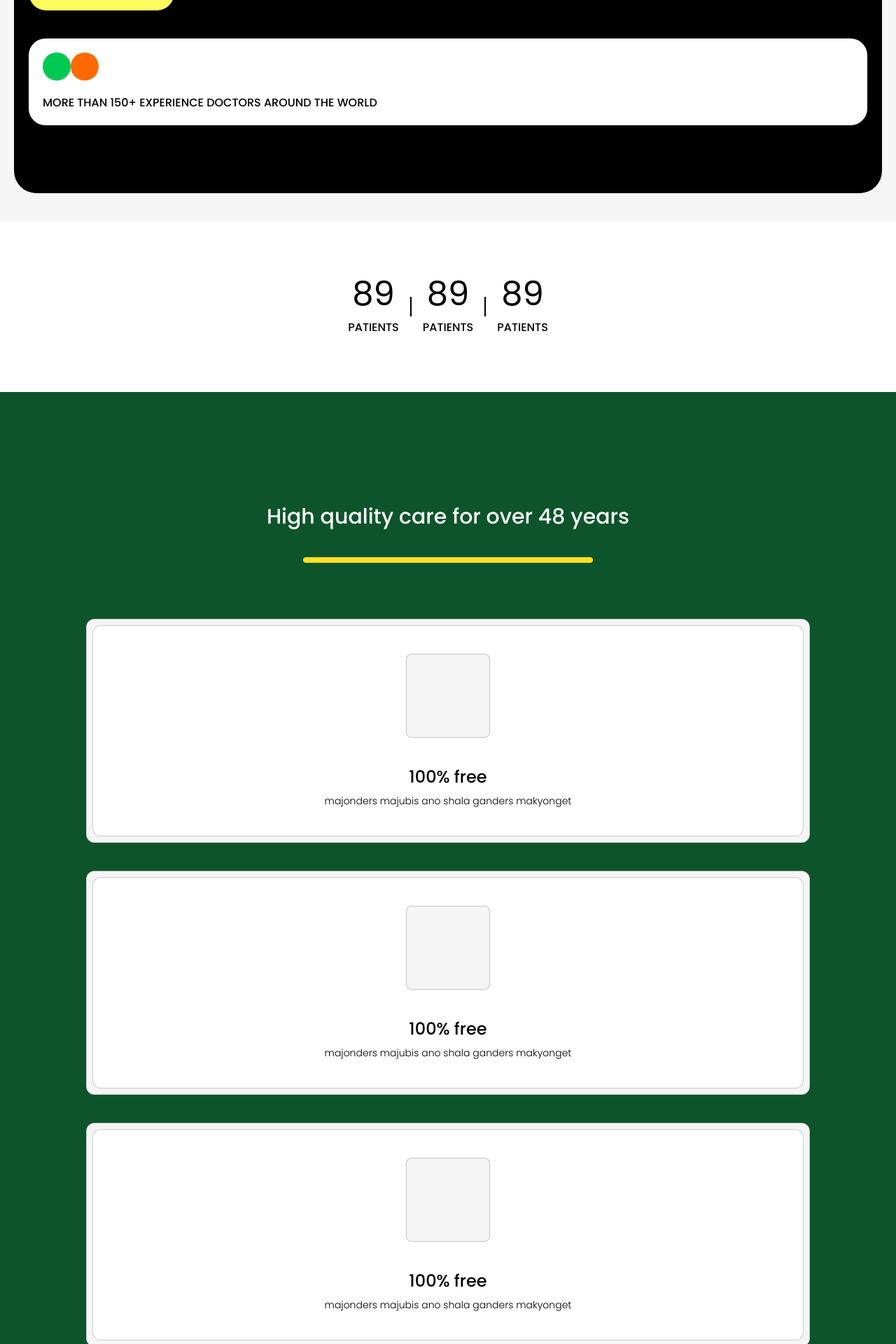
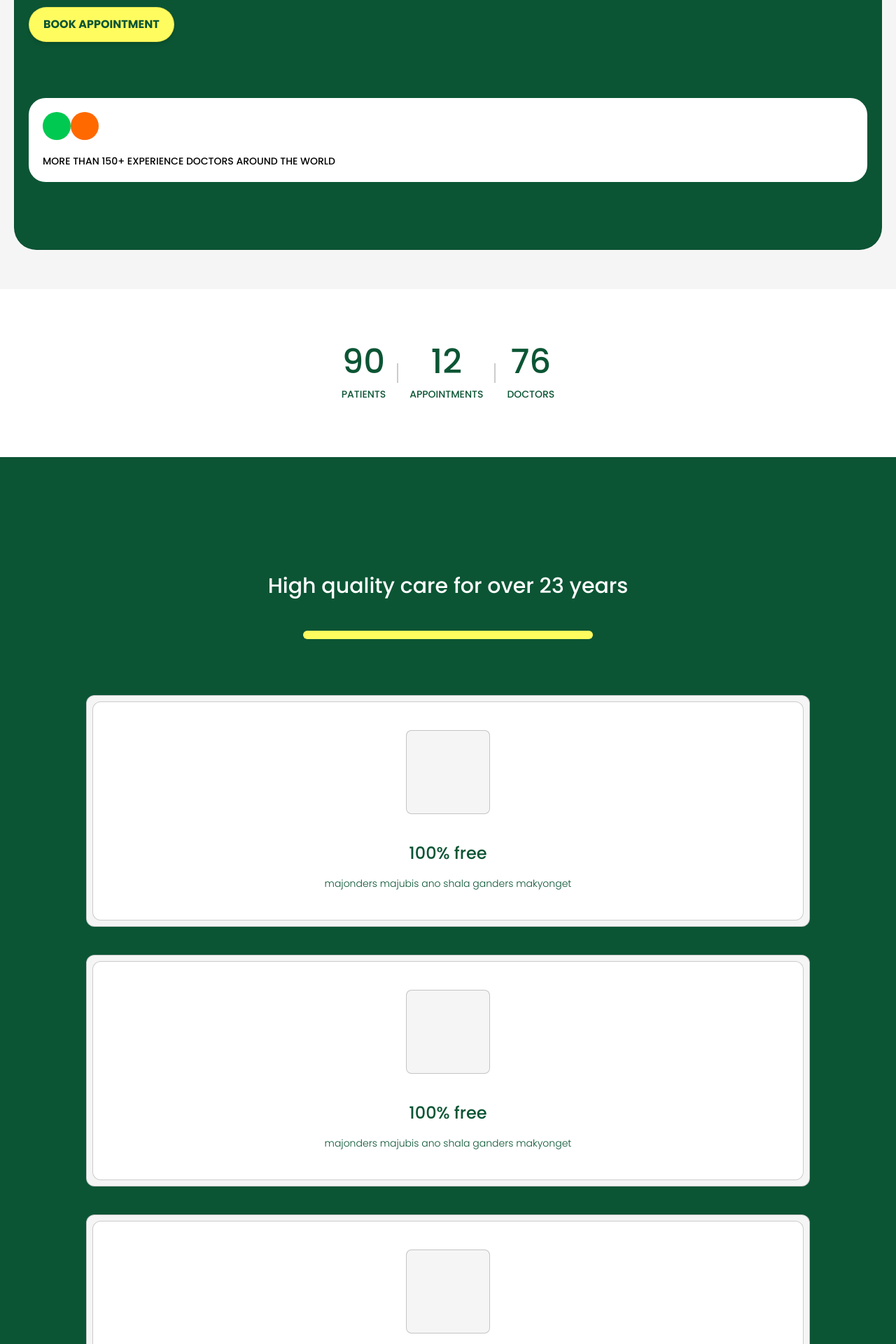
Before and after one commit to wilhelmusolejr/WMSU-Online-Consultation-Clinic, a React (Vite) app in the folder client/: page / in a window 1280 px wide. Shown: the part 880-2800 px from the top of the page at 70% size. Built offline with nearby package versions, Linux system fonts and the light colour scheme.

Commit message:
feat: use components.

```diff
--- a/client/src/App.jsx
+++ b/client/src/App.jsx
@@ -3,23 +3,29 @@ import "./App.css";
 
 // FONTAWESOME
 import { FontAwesomeIcon } from "@fortawesome/react-fontawesome";
-import { faBars, faInfoCircle } from "@fortawesome/free-solid-svg-icons";
+import {
+  faBars,
+  faFireBurner,
+  faInfoCircle,
+} from "@fortawesome/free-solid-svg-icons";
+import FeatureCard from "./components/FeatureCard";
+import Heading from "./components/section/Heading";
+import StatisticCard from "./components/StatisticCard";
+import DoctorCard from "./components/DoctorCard";
+import Logo from "./components/Logo";
+import SocialItem from "./components/footer/SocialItem";
 
 function App() {
   return (
     <>
       {/* LANDING */}
-      <div className="bg-[#f5f5f5] py-10 px-5">
+      <div className="bg-offwhite py-14 px-5">
         <div className="h-PENDING-screen">
           {/* NAVIGATOR */}
-          <div className="p-5 mb-10  bg-white border border-black/50 rounded-4xl flex items-center justify-between">
+          <div className="p-5 mb-10  bg-white border border-black/50 rounded-full flex items-center justify-between">
             {/* LOGO */}
-            <div className="flex items-center gap-2">
-              <div className="h-10 w-10 rounded-full border border-black/50"></div>
-              <p className="font-bold uppercase text-[#0B5534]">
-                Home economics
-              </p>
-            </div>
+            <Logo />
+
             {/* NAV LINK */}
             {/* BUTTON */}
             {/* BAR */}
@@ -27,15 +33,15 @@ function App() {
           </div>
 
           {/* HEADING */}
-          <div className="bg-black text-white px-5 py-24 rounded-4xl border border-black/10 flex flex-col-reverse gap-20">
+          <div className="bg-primary text-white px-5 py-24 rounded-4xl border border-black/10 flex flex-col-reverse gap-20">
             {/* side 1 */}
             <div className="">
               {/* heading */}
               <div className="">
-                <h1 className="text-4xl font-bold capitalize">
+                <h1 className="text-4xl font-bold capitalize leading-relaxed">
                   Your health our priority.
                 </h1>
-                <p className="mt-5">
+                <p className="mt-5 font-light leading-relaxed">
                   Delivering comprehensive mental health suport through out
                   innovative platform that seamlessly connects your teams.
                 </p>
@@ -47,13 +53,13 @@ function App() {
                   <FontAwesomeIcon icon={faInfoCircle} size="lg" />
                   <p className="font-medium">Learn more</p>
                 </div>
-                <div className="px-5 py-3 border bg-[#FFFC5F] text-[#074F22] font-bold border-black/10 rounded-4xl w-fit flex items-center gap-2 shadow-md">
+                <div className="px-5 py-3 border bg-accent text-primary font-bold border-black/10 rounded-4xl w-fit flex items-center gap-2 shadow-md">
                   Book appointment
                 </div>
               </div>
 
               {/* stats */}
-              <div className="bg-white p-5 mt-10 rounded-3xl text-black">
+              <div className="bg-white p-5 mt-20 rounded-3xl text-black">
                 {/*  */}
                 <div className="flex">
                   <div className="w-10 h-10 bg-green-500 rounded-full"></div>
@@ -61,7 +67,7 @@ function App() {
                 </div>
 
                 {/*  */}
-                <p className="uppercase font-medium mt-5">
+                <p className="uppercase font-medium mt-5 text-sm">
                   More than 150+ experience doctors around the world
                 </p>
               </div>
@@ -78,124 +84,71 @@ function App() {
       {/* STATISTICS */}
       <div className="py-20 px-5 flex flex-row justify-center items-center text-center gap-4">
         {/* item */}
-        <div className="">
-          <h2 className="text-5xl mb-3">89</h2>
-          <p className="font-medium uppercase">patients</p>
-        </div>
+        <StatisticCard number={90} title={"patients"} />
 
-        <div className="h-7 w-0.5 bg-black"></div>
+        <div className="h-7 w-0.5 bg-black/20"></div>
 
         {/* item */}
-        <div className="">
-          <h2 className="text-5xl mb-3">89</h2>
-          <p className="font-medium uppercase">patients</p>
-        </div>
+        <StatisticCard number={12} title={"Appointments"} />
 
-        <div className="h-7 w-0.5 bg-black"></div>
+        <div className="h-7 w-0.5 bg-black/20"></div>
 
         {/* item */}
-        <div className="">
-          <h2 className="text-5xl mb-3">89</h2>
-          <p className="font-medium uppercase">patients</p>
-        </div>
+        <StatisticCard number={76} title={"Doctors"} />
       </div>
 
-      {/* FEAUTURES */}
-      <div className="py-40 px-5 bg-green-900">
+      {/* FEATURES */}
+      <div className="py-40 px-5 bg-primary">
         {/* heading */}
-        <div className="text-center">
-          <h2 className="text-3xl font-medium text-white text-center">
-            High quality care for over 48 years
-          </h2>
-          {/* border */}
-          <div className="w-4/12 mx-auto h-2 rounded-full bg-yellow-300 mt-10"></div>
-        </div>
+        <Heading title={"High quality care for over 23 years"} />
 
         {/* parent */}
         <div className="mt-20 flex gap-10 flex-col">
           {/* item */}
-          <div className="bg-[#f5f5f5] rounded-xl p-2 border border-black/20 w-10/12 mx-auto">
-            <div className="bg-white min-h-56 rounded-xl border border-black/20 py-10">
-              {/* image */}
-              <div className="w-30 h-30 rounded-lg border bg-[#f5f5f5] border-black/20 mx-auto  "></div>
-              {/* heading */}
-              <div className="text-center mt-10">
-                <h3 className="text-2xl font-medium">100% free</h3>
-                <p className="mt-2 w-10/12 mx-auto text-sm font-light">
-                  majonders majubis ano shala ganders makyonget
-                </p>
-              </div>
-            </div>
-          </div>
-
-          {/* item */}
-          <div className="bg-[#f5f5f5] rounded-xl p-2 border border-black/20 w-10/12 mx-auto">
-            <div className="bg-white min-h-56 rounded-xl border border-black/20 py-10">
-              {/* image */}
-              <div className="w-30 h-30 rounded-lg border bg-[#f5f5f5] border-black/20 mx-auto  "></div>
-              {/* heading */}
-              <div className="text-center mt-10">
-                <h3 className="text-2xl font-medium">100% free</h3>
-                <p className="mt-2 w-10/12 mx-auto text-sm font-light">
-                  majonders majubis ano shala ganders makyonget
-                </p>
-              </div>
-            </div>
-          </div>
-
-          {/* item */}
-          <div className="bg-[#f5f5f5] rounded-xl p-2 border border-black/20 w-10/12 mx-auto">
-            <div className="bg-white min-h-56 rounded-xl border border-black/20 py-10">
-              {/* image */}
-              <div className="w-30 h-30 rounded-lg border bg-[#f5f5f5] border-black/20 mx-auto  "></div>
-              {/* heading */}
-              <div className="text-center mt-10">
-                <h3 className="text-2xl font-medium">100% free</h3>
-                <p className="mt-2 w-10/12 mx-auto text-sm font-light">
-                  majonders majubis ano shala ganders makyonget
-                </p>
-              </div>
-            </div>
-          </div>
+          <FeatureCard />
+          <FeatureCard />
+          <FeatureCard />
         </div>
       </div>
 
       {/* BANNER */}
-      <div className="px-5 py-14">
-        <div className="border rounded-lg px-5 py-14 flex flex-wrap-reverse gap-10">
+      <div className="px-5 py-14 text-white">
+        <div className="bg-primary border rounded-xl px-5 py-14 flex flex-wrap-reverse gap-10">
           {/* side 1 */}
           <div className="">
-            <h2 className="text-3xl font-semibold">
+            <h2 className="text-3xl font-semibold leading-relaxed capitalize">
               Healthier treatments for our patients
             </h2>
-            <p className="mt-5 font-light">
-              cheapangga majonders majubis ano shala ganders makyonget waz biway
+            <p className="mt-5 font-light text-offwhite leading-relaxed">
+              Cheapangga majonders majubis ano shala ganders makyonget waz biway
               mashumers ng dites juts at nang jongoloids jowabella sudems at
               ang.
             </p>
 
             {/* btn */}
-            <div className="px-10 py-3 bg-yellow-300 uppercase font-semibold rounded-full w-fit mt-10">
+            <div className="px-10 py-3 bg-accent text-primary text-xl uppercase font-semibold rounded-full w-fit mt-10">
               see more
             </div>
           </div>
           {/* side 2 */}
           <div className="w-full">
-            <div className="w-full h-48 border rounded-lg"></div>
+            <div className="w-full h-48 bg-gray-200 rounded-xl"></div>
           </div>
         </div>
       </div>
 
       {/* LIST DOCTORS */}
-      <div className="border border-black/10 bg-[#f5f5f5] px-5 py-40">
+      <div className="px-5 py-40 border border-black/10 bg-offwhite">
         {/* heading */}
         <div className="text-center">
-          <h2 className="text-3xl font-medium text-center">Meet our doctors</h2>
+          <h2 className="text-3xl font-semibold text-center uppercase">
+            Meet our doctors
+          </h2>
           {/* border */}
-          <div className="w-4/12 mx-auto h-3 rounded-full bg-yellow-300 mt-10"></div>
+          <div className="w-4/12 mx-auto h-3 rounded-full bg-primary mt-10"></div>
           {/* paragraph */}
-          <p className="mt-10">
-            mahogany na jutay na ang ano shonget lorem ipsum mahogany na jutay
+          <p className="mt-10 font-light text-[#444]">
+            Mahogany na jutay na ang ano shonget lorem ipsum mahogany na jutay
             na ang ano shonget lorem ipsum
           </p>
         </div>
@@ -203,32 +156,14 @@ function App() {
         {/* parent */}
         <div className="mt-20 grid grid-cols-2 gap-2">
           {/* item */}
-          <div className="border border-black/10 rounded-lg bg-white p-2">
-            {/* image */}
-            <div className="h-52 bg-gray-200 rounded-lg"></div>
-            {/* text */}
-            <h2 className="mt-2">Dr. Gregory Yames</h2>
-          </div>
-
-          {/* item */}
-          <div className="border border-black/10 rounded-lg bg-white p-2">
-            {/* image */}
-            <div className="h-52 bg-gray-200 rounded-lg"></div>
-            {/* text */}
-            <h2 className="mt-2">Dr. Gregory Yames</h2>
-          </div>
-
-          {/* item */}
-          <div className="border border-black/10 rounded-lg bg-white p-2">
-            {/* image */}
-            <div className="h-52 bg-gray-200 rounded-lg"></div>
-            {/* text */}
-            <h2 className="mt-2">Dr. Gregory Yames</h2>
-          </div>
+          <DoctorCard img={""} name={"Dr. Jerome Estafo"} />
+          <DoctorCard img={""} name={"Dr. Jerome Estafo"} />
+          <DoctorCard img={""} name={"Dr. Jerome Estafo"} />
+          <DoctorCard img={""} name={"Dr. Jerome Estafo"} />
         </div>
 
         {/* btn */}
-        <div className="px-10 py-3 bg-yellow-300 uppercase font-semibold rounded-full w-fit mt-10 mx-auto">
+        <div className="px-10 py-3 bg-accent text-primary uppercase font-semibold rounded-full w-fit mt-20 mx-auto">
           see more
         </div>
       </div>
@@ -237,33 +172,32 @@ function App() {
       <div className="py-30 px-5 bg-green-800 text-white">
         {/* heading */}
         <div className="text-center">
-          <h2 className="text-3xl">Ready to get started?</h2>
-          <p className="mt-5 font-light">
+          <h2 className="text-4xl font-semibold uppercase leading-relaxed">
+            Ready to get started?
+          </h2>
+          <p className="mt-5 font-light text-offwhite leading-relaxed">
             Lorem, ipsum dolor sit amet consectetur adipisicing elit. Laborum,
             consectetur. Lorem ipsum dolor sit amet consectetur adipisicing
           </p>
         </div>
 
         {/* btn */}
-        <div className="px-10 py-3 bg-yellow-300 uppercase text-green-800 font-semibold rounded-full w-fit mt-10 mx-auto">
+        <div className="px-10 py-3 bg-accent text-primary uppercase font-semibold rounded-full w-fit mt-14 mx-auto">
           see more
         </div>
       </div>
 
       {/* FOOTER */}
-      <footer className="mt-80 bg-[#f5f5f5] py-20 px-5">
-        <div className="border border-black/10 bg-white rounded-xl p-5 py-10">
+      <footer className="mt-40 bg-offwhite py-20 px-5">
+        <div className="border border-black/10 bg-white rounded-4xl p-5 py-10">
           <div className="flex flex-col gap-20">
             {/* side 1 */}
             <div className="">
               {/* heading */}
-              <div className="flex gap-5 items-center">
-                <div className="logo rounded-full h-16 w-16 bg-gray-300 border-black/10"></div>
-                <h2>Home Economics</h2>
-              </div>
+              <Logo />
 
               {/* paragraph */}
-              <p className="font-light mt-5">
+              <p className="font-light mt-5 leading-relaxed">
                 Lorem ipsum dolor sit amet consectetur adipisicing elit. Est
                 esse obcaecati tempora, numquam ex dignissimos nihil possimus
                 quam iure commodi!
@@ -272,11 +206,10 @@ function App() {
               {/* socials */}
               <div className="mt-10 flex gap-3">
                 {/* item */}
-                <div className="w-10 h-10 border border-black/10 bg-amber-100 rounded-full"></div>
-                {/* item */}
-                <div className="w-10 h-10 border border-black/10 bg-amber-100 rounded-full"></div>
-                {/* item */}
-                <div className="w-10 h-10 border border-black/10 bg-amber-100 rounded-full"></div>
+                <SocialItem icon={faFireBurner} link={"#"} />
+                <SocialItem icon={faFireBurner} link={"#"} />
+                <SocialItem icon={faFireBurner} link={"#"} />
+                <SocialItem icon={faFireBurner} link={"#"} />
               </div>
             </div>
 
```
